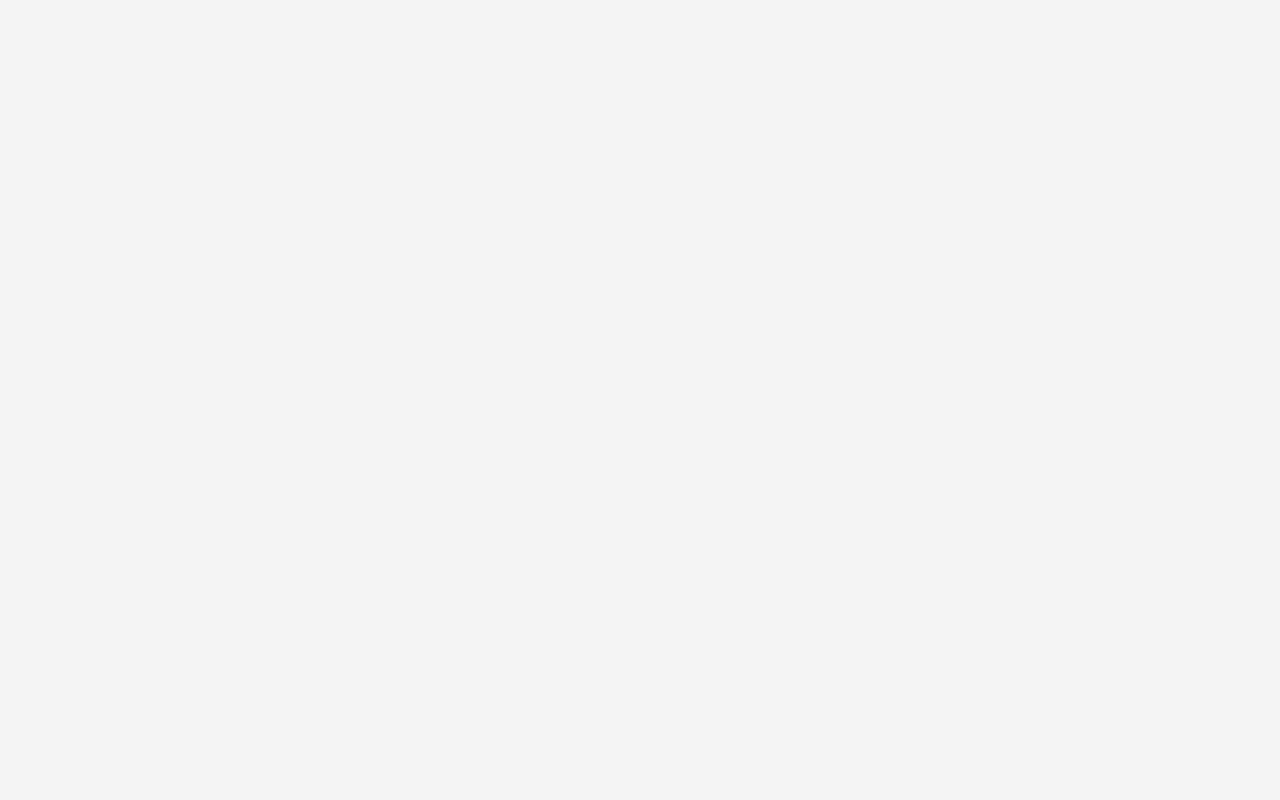
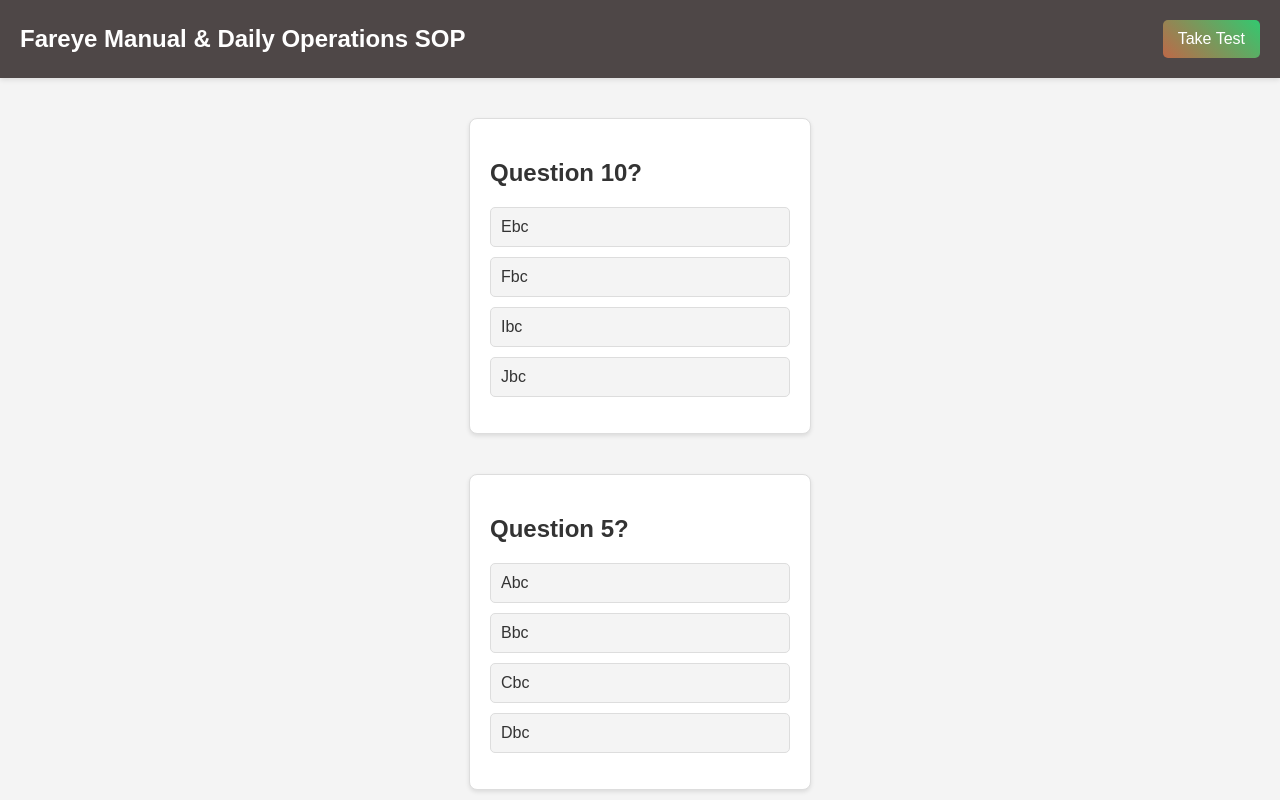
Before and after one commit to Batman003/warehouse-manual-website, a React (Create React App) app: page /takeTest in a window 1280 px wide. Before the commit this address had no page. Shown: the top 800 px of the page. Built offline with nearby package versions, Linux system fonts and the light colour scheme.

Commit message:
fixed take a test and removed gh-pages deploy

```diff
--- a/package.json
+++ b/package.json
@@ -1,5 +1,4 @@
 {
-  "homepage": "https://batman003.github.io/warehouse-manual-website",
   "name": "demo-app",
   "version": "0.1.0",
   "private": true,
@@ -15,8 +14,6 @@
   },
   "scripts": {
     "start": "react-scripts start",
-    "predeploy": "npm run build",
-    "deploy": "gh-pages -d build",
     "build": "react-scripts build",
     "test": "react-scripts test",
     "eject": "react-scripts eject"
--- a/src/App.js
+++ b/src/App.js
@@ -10,7 +10,7 @@
     <Routes>
       <Route path="/" element={ <Home/> } />
       <Route path="/details/:id" element={ <DetailPage /> } />
-      <Route path="/take-test" element={ <TakeTest /> } />
+      <Route path="/takeTest" element={ <TakeTest /> } />
     </Routes>
   </div>
   );
--- a/src/component/Header.js
+++ b/src/component/Header.js
@@ -1,11 +1,12 @@
 import React from 'react';
 import '../css/Header.css';
+import { Link } from 'react-router-dom';
 
 export function Header() {
   return (
     <header className="header">
       <h1>Fareye Manual & Daily Operations SOP</h1>
-      <a href="/take-test" className="take-test-button">Take Test</a>
+      <Link to="/takeTest"><button className="take-test-button">Take Test</button></Link>
     </header>
   );
 }
```
